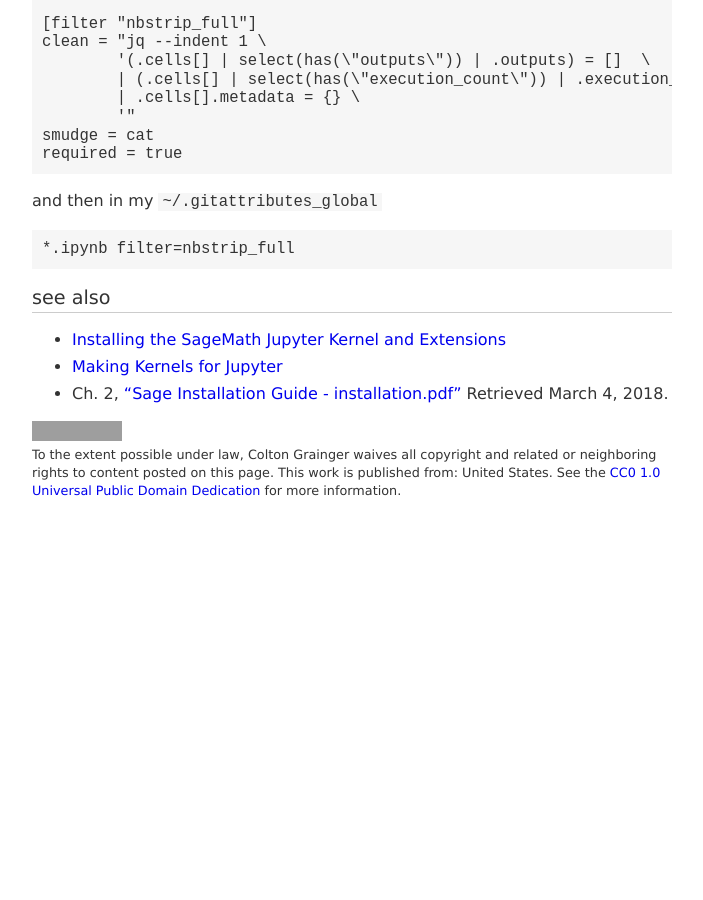
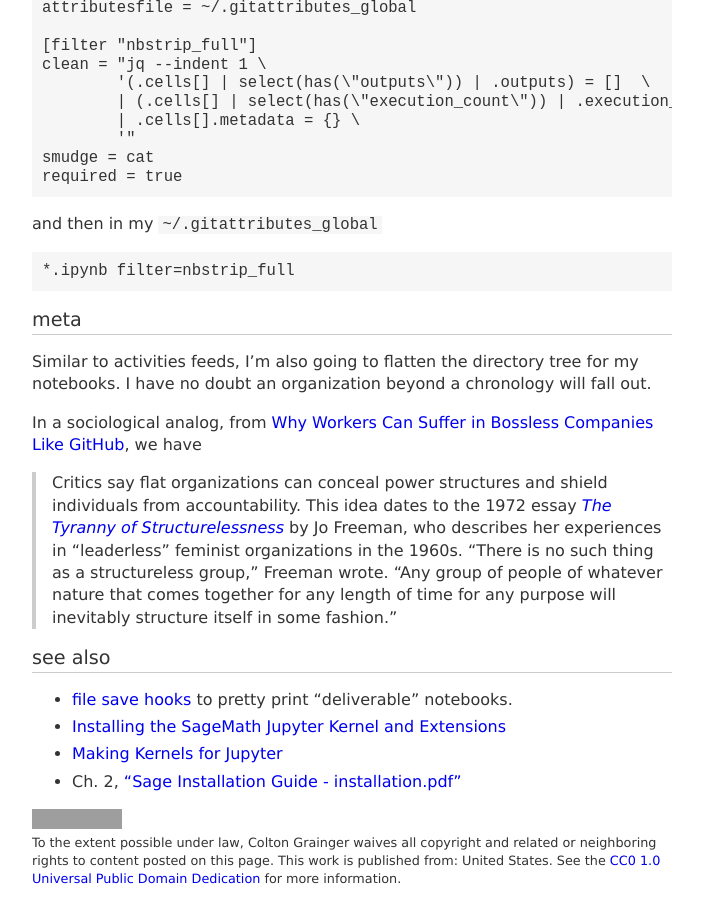
Before and after one commit to coltongrainger/blog, a Jekyll site: the page built from _posts/2018-03-04-jupyter-notebook.md, in a window 1280 px wide and 900 px high, scrolled down 1974 px. Shown: the whole window, without its empty margins (288-991 px from the left). Built offline with Jekyll 4.4.1, drawn with Linux system fonts in a browser that asks for light colours; our own code applies the rules of GitHub Pages for plain Markdown files; before the commit the page ends 2487 px from its top, so only the background shows below that; some of the changed text lies outside the part shown; grey boxes are pictures that could not be loaded.

Commit message:
flatten nb structure

````diff
--- a/_posts/2018-03-04-jupyter-notebook.md
+++ b/_posts/2018-03-04-jupyter-notebook.md
@@ -4,19 +4,18 @@
 date: 2018-03-04
 ---
 
-How I use the Jupyter notebook, and kernel installation notes (on macOS).
+I treat Jupyter notebooks as if they were [journal entries](), and therefore have adopted a configuration with multiple kernels and jq-filters for version control.
 
-## Sage Installation
+## Sage Kernel Installation
 
-I compiled Sage from binary. Using the command `sage -n jupyter` was fine for
-opening the Jupyter notebook interface.
+In 2016, I compiled Sage from binary. I generally opened the Jupyter notebook interface with `sage -n jupyter`.
 
-Later, I realized I wanted `nbextensions` (namely, the
+By 2018, I realized I wanted `nbextensions` (namely, the
 [jupyter-vim-binding](https://github.com/lambdalisue/jupyter-vim-binding)) for
-all my Jupyter notebooks. (See [“Unofficial Jupyter Notebook Extensions — jupyter_contrib_nbextensions 0.4.0 documentation”](http://jupyter-contrib-nbextensions.readthedocs.io/en/latest/) Retrieved March 4, 2018.)
+all my Jupyter notebooks. (See [“Unofficial Jupyter Notebook Extensions — jupyter_contrib_nbextensions 0.4.0 documentation”](http://jupyter-contrib-nbextensions.readthedocs.io/en/latest/).)
 
 I discovered that Sage uses its own version of the Jupyter notebook, whence I
-needed to [install sagemath as a kernel in Jupyter](https://stackoverflow.com/questions/39296020/how-to-install-sagemath-kernel-in-jupyter). I followed [Samuel Lelièvre](https://stackoverflow.com/users/3827575/samuel-leli%c3%a8vre)'s edited process
+needed to [install sagemath as a kernel in Jupyter](https://stackoverflow.com/questions/39296020/how-to-install-sagemath-kernel-in-jupyter). I followed [Samuel Lelièvre](https://stackoverflow.com/users/3827575/samuel-leli%c3%a8vre)'s advice
 ```
 sudo jupyter kernelspec install ./SageMath/local/share/jupyter/kernels/sagemath
 ```
@@ -96,9 +95,25 @@
 *.ipynb filter=nbstrip_full
 ```
 
+## meta
+
+Similar to activities feeds, I'm also going to flatten the directory tree for my notebooks. I have no doubt an organization beyond a chronology will fall out.
+
+In a sociological analog, from [Why Workers Can Suffer in Bossless Companies
+Like GitHub](https://www.wired.com/2014/03/tyranny-flatness/), we have
+> Critics say flat organizations can conceal power structures and shield
+> individuals from accountability. This idea dates to the 1972 essay *[The
+> Tyranny of Structurelessness](http://www.jofreeman.com/joreen/tyranny.htm)*
+> by Jo Freeman, who describes her experiences in "leaderless" feminist
+> organizations in the 1960s. "There is no such thing as a structureless
+> group," Freeman wrote. "Any group of people of whatever nature that comes
+> together for any length of time for any purpose will inevitably structure
+> itself in some fashion."
+
 ## see also
 
+- [file save hooks](http://jupyter-notebook.readthedocs.io/en/latest/extending/savehooks.html) to pretty print "deliverable" notebooks.
 - [Installing the SageMath Jupyter Kernel and Extensions](http://doc.sagemath.org/html/en/reference/repl/sage/repl/ipython_kernel/install.html)
 - [Making Kernels for
   Jupyter](http://jupyter-client.readthedocs.io/en/stable/kernels.html)
-- Ch. 2, [“Sage Installation Guide - installation.pdf”](http://doc.sagemath.org/pdf/en/installation/installation.pdf) Retrieved March 4, 2018.
+- Ch. 2, [“Sage Installation Guide - installation.pdf”](http://doc.sagemath.org/pdf/en/installation/installation.pdf)
````
Also changed, not shown: other parts of _posts/2018-03-04-jupyter-notebook.md (+2 -2 lines), _posts/2018-01-01-math-310.md (+1 -1 lines), _posts/2018-01-01-math-451.md (+1 -1 lines), _posts/2018-01-13-math-428.md (+0 -3 lines), index.md (+11 -5 lines).
